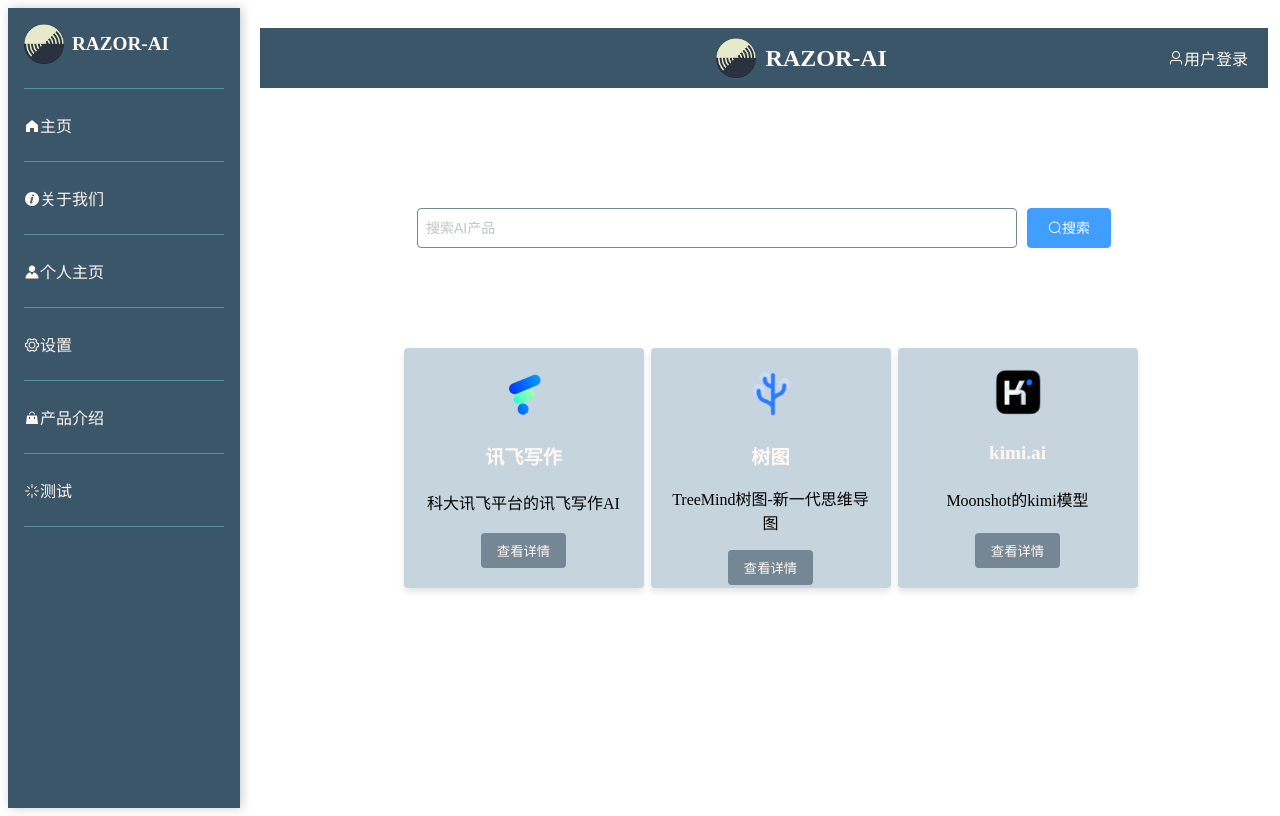
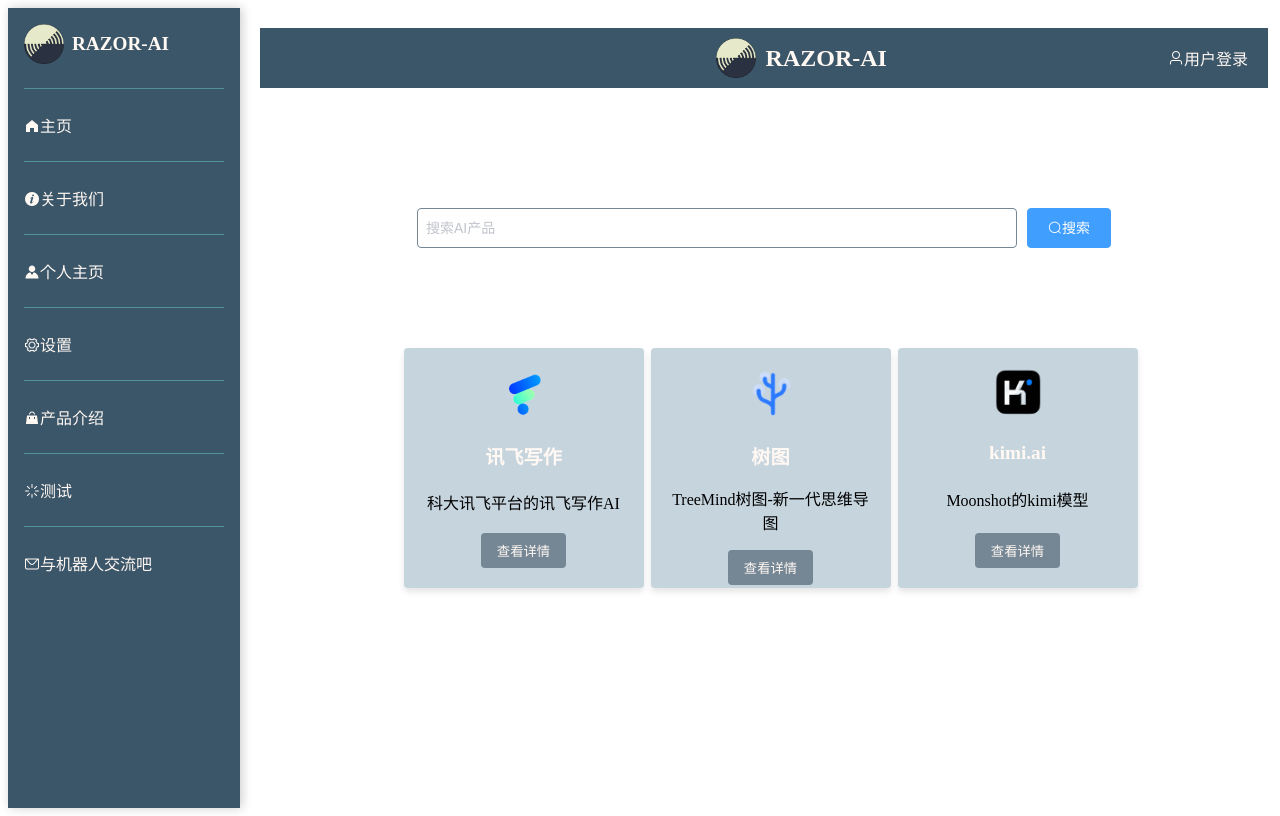
Before and after one commit to Nolonlearner/RAZOR-AI--Frontend, a Vue app: page / in a window 1280 px wide. Built offline with nearby package versions, Linux system fonts and the light colour scheme.

Commit message:
Add files via upload

```diff
--- a/src/layouts/defaultLayout.vue
+++ b/src/layouts/defaultLayout.vue
@@ -32,6 +32,9 @@
         <el-icon name="loading"></el-icon>测试
       </div>
       <div class="divider"></div>
+      <div class="menu-item" @click="navigateTo('Chat')">
+        <el-icon name="message"></el-icon>与机器人交流吧
+      </div>
     </aside>
 
     <!-- 右侧内容区域 -->
```
